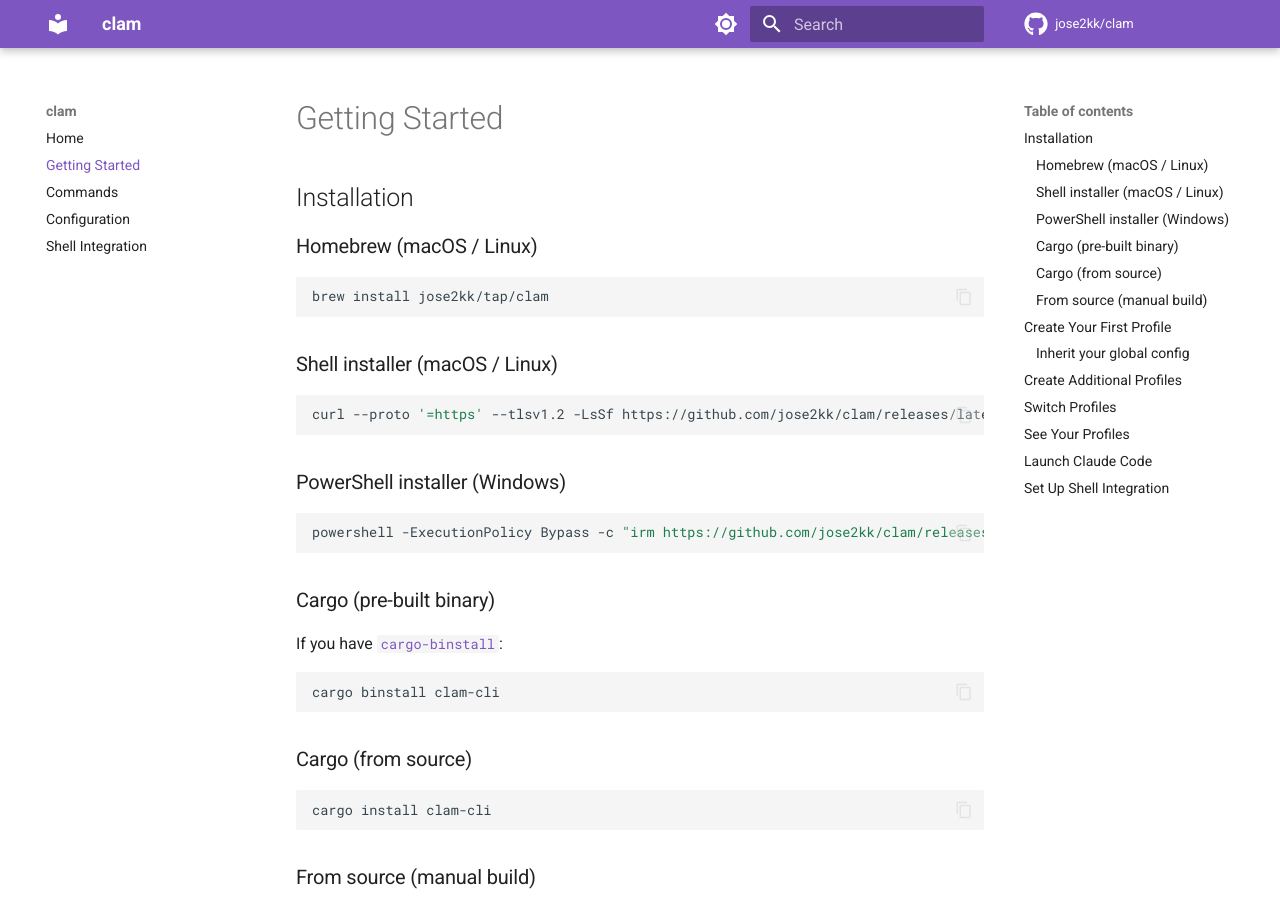
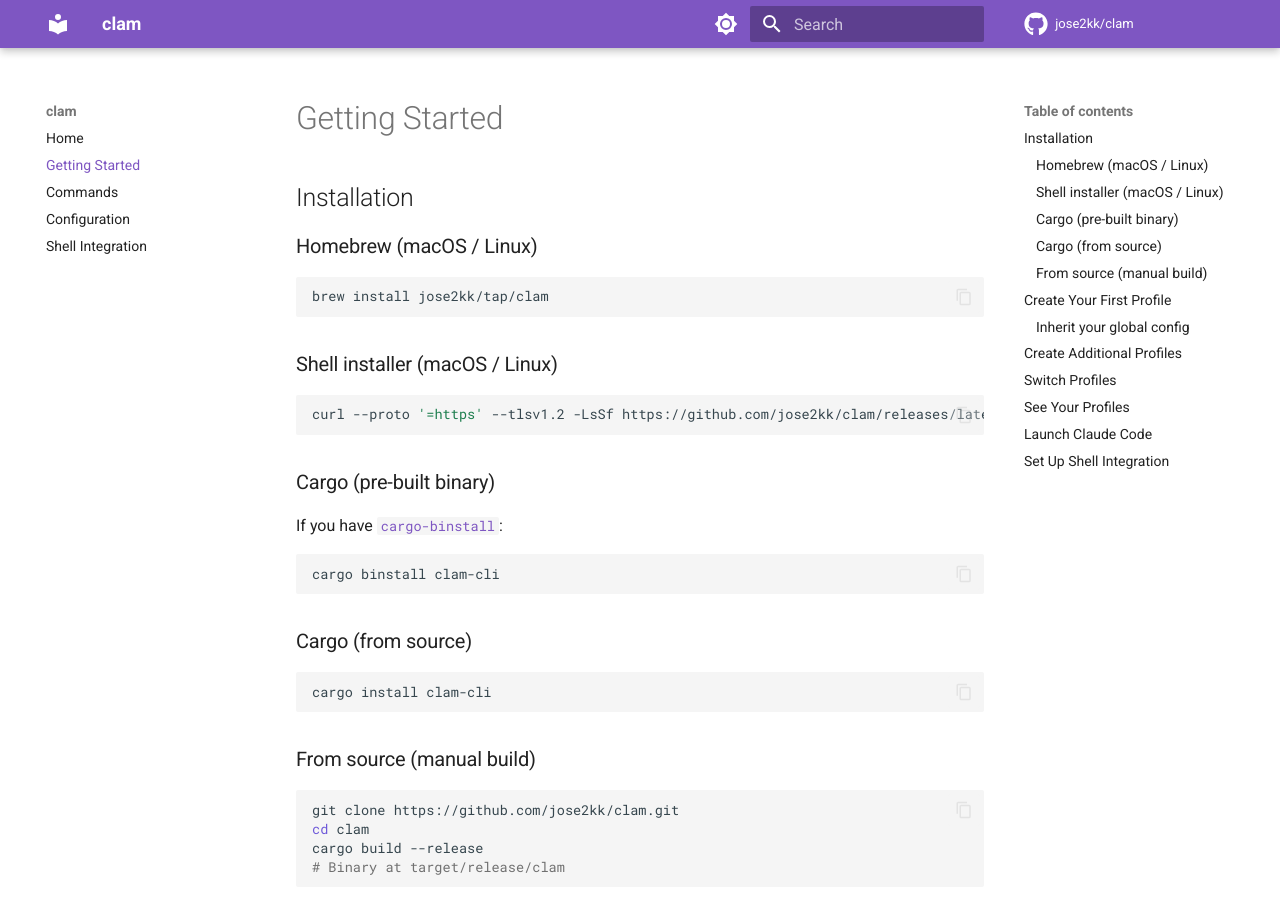
Before and after one commit to jose2kk/clam, an MkDocs documentation site: the page built from docs/getting-started.md, in a window 1280 px wide and 900 px high. Built offline with MkDocs 1.6.1 and Material for MkDocs 9.7.7, drawn with Linux system fonts in a browser that asks for light colours; comment, search, counter and statistics services are not loaded.

Commit message:
Fix: releases (#16)

````diff
--- a/dist-workspace.toml
+++ b/dist-workspace.toml
@@ -8,9 +8,9 @@ cargo-dist-version = "0.31.0"
 # CI backends to support
 ci = "github"
 # The installers to generate for each app
-installers = ["shell", "powershell", "homebrew"]
+installers = ["shell", "homebrew"]
 # Target platforms to build apps for (Rust target-triple syntax)
-targets = ["aarch64-apple-darwin", "x86_64-apple-darwin", "aarch64-unknown-linux-gnu", "x86_64-unknown-linux-gnu", "aarch64-unknown-linux-musl", "x86_64-unknown-linux-musl", "x86_64-pc-windows-msvc"]
+targets = ["aarch64-apple-darwin", "x86_64-apple-darwin", "aarch64-unknown-linux-gnu", "x86_64-unknown-linux-gnu", "aarch64-unknown-linux-musl", "x86_64-unknown-linux-musl"]
 # Path that installers should place binaries in
 install-path = "CARGO_HOME"
 # Whether to install an updater program
--- a/docs/getting-started.md
+++ b/docs/getting-started.md
@@ -16,12 +16,6 @@ brew install jose2kk/tap/clam
 
 ```sh
 curl --proto '=https' --tlsv1.2 -LsSf https://github.com/jose2kk/clam/releases/latest/download/clam-cli-installer.sh | sh
-```
-
-### PowerShell installer (Windows)
-
-```powershell
-powershell -ExecutionPolicy Bypass -c "irm https://github.com/jose2kk/clam/releases/latest/download/clam-cli-installer.ps1 | iex"
 ```
 
 ### Cargo (pre-built binary)
````
Also changed, not shown: CHANGELOG.md (+1 -1 lines), CONTRIBUTING.md (+2 -2 lines), README.md (+0 -6 lines), docs/index.md (+0 -6 lines).
